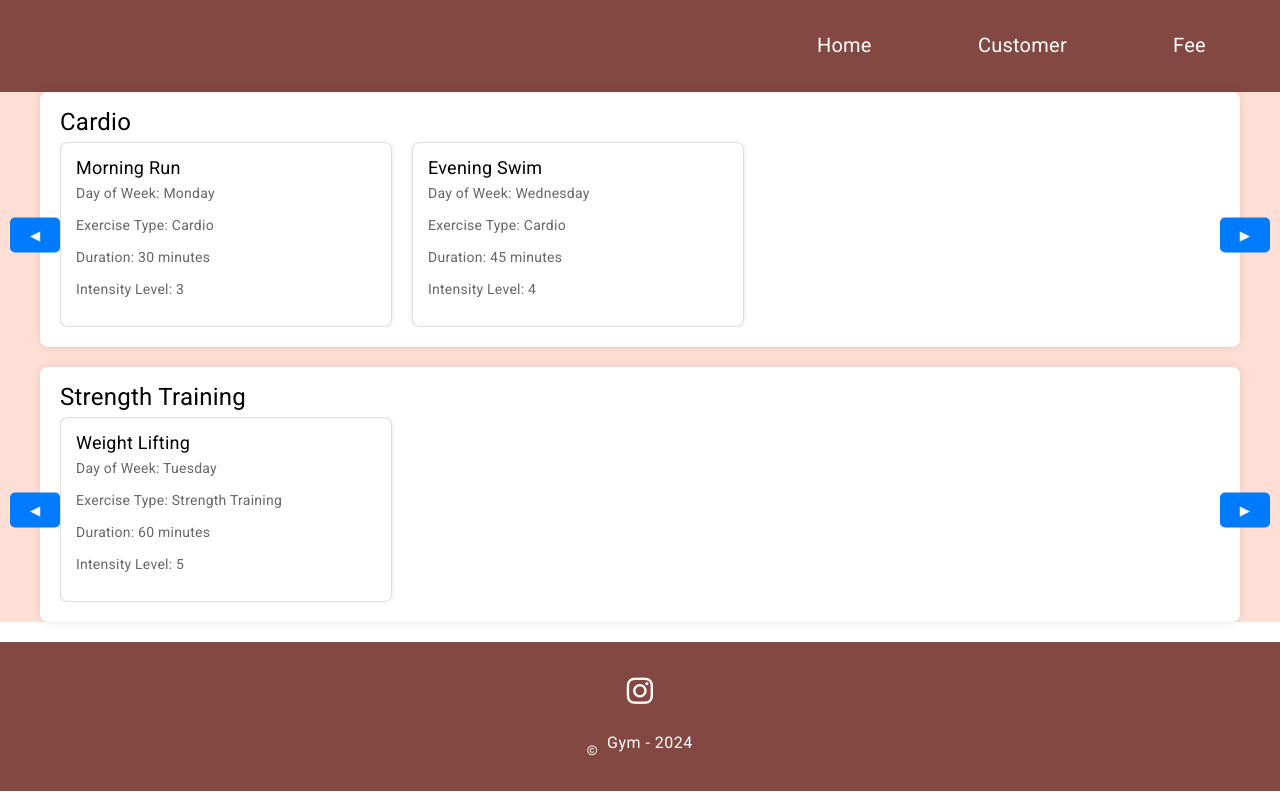
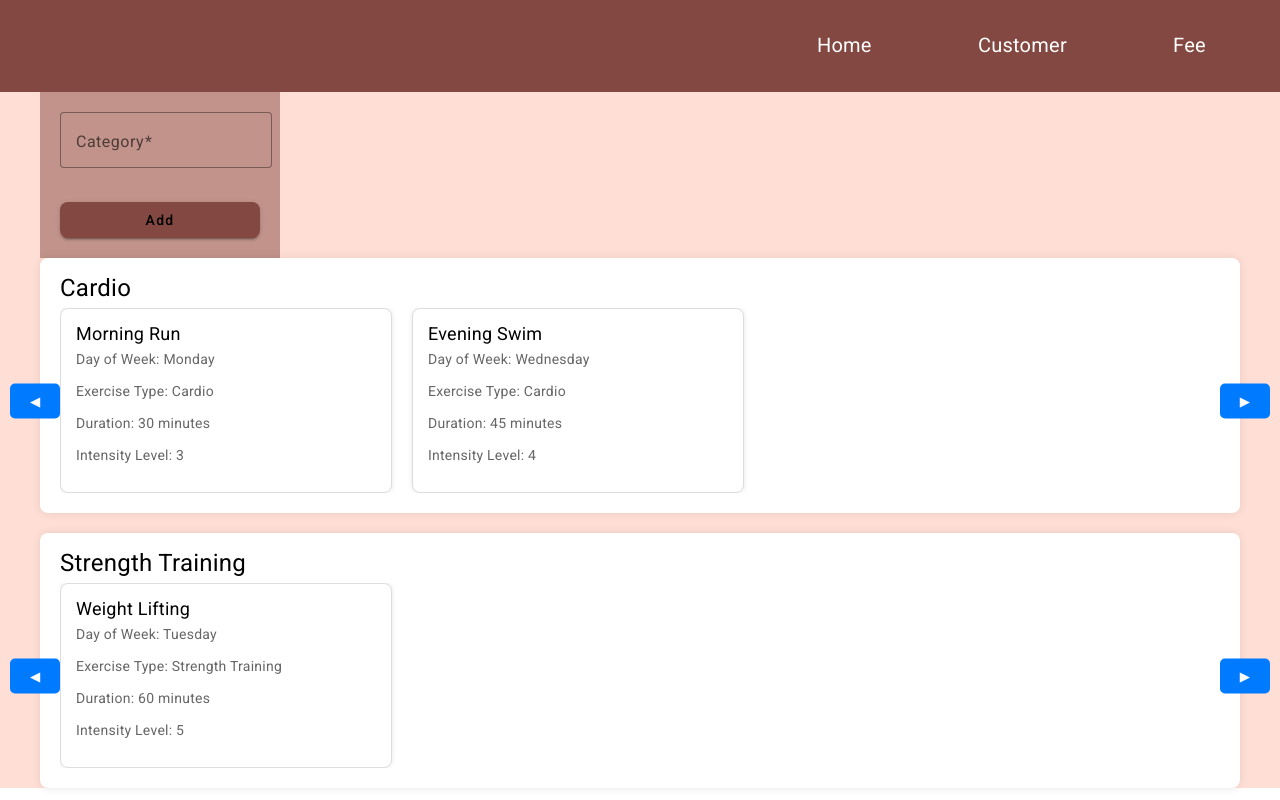
Before and after one commit to Soledad1988/FrontEndGym, an Angular app: page /routine in a window 1280 px wide. Shown: the top 800 px of the page. Built offline with nearby package versions, Linux system fonts and the light colour scheme.

Commit message:
change format

```diff
--- a/src/app/Components/routin/routin.component.css
+++ b/src/app/Components/routin/routin.component.css
@@ -8,6 +8,33 @@ body {
     max-width: 1200px;
     margin: 0 auto;
 }
+
+.form-category {
+    width: 20%;
+    background: #c1938b;
+    padding: 20px;
+    box-sizing: border-box;
+    justify-content: center;
+    flex-direction: column;
+  }
+
+  .full-width {
+      width: 100%;
+      height: 6%;
+
+  }
+
+  .button {
+      display: flex;
+      justify-content: center;
+  }
+
+  .button button {
+      width: 100%;
+      border-radius: 8px;
+      background-color: #834841;
+  }
+
 .category {
     background: #fff;
     margin-bottom: 20px;
--- a/src/app/Components/routin/routin.component.html
+++ b/src/app/Components/routin/routin.component.html
@@ -1,4 +1,19 @@
 <div class="container">
+  <section class="form-category">
+    <form (ngSubmit)="createCategory()">
+
+      <p>
+        <mat-form-field appearance="outline">
+          <mat-label>Category</mat-label>
+          <input matInput placeholder="Name" [(ngModel)]="category.type" name="name" required>
+        </mat-form-field>
+    </p>
+      <div class="button full-width">
+        <button mat-raised-button type="submit">Add</button>
+      </div>
+    </form>
+  </section>
+  <section>
     <div *ngFor="let category of categories" class="category">
       <div class="category-title">{{ category.type }}</div>
       <div class="carousel-wrapper">
@@ -17,4 +32,5 @@
         <button class="scroll-button scroll-button-right" (click)="scrollCarousel(category.idCategory!, 'right')">▶</button>
       </div>
     </div>
+  </section>
   </div>
--- a/src/app/Components/routin/routin.component.ts
+++ b/src/app/Components/routin/routin.component.ts
@@ -1,5 +1,7 @@
 import { Component, OnInit } from '@angular/core';
 import { Category } from '../../models/Category';
+import { CategoryService } from '../../service/category.service';
+import { ToastrService } from 'ngx-toastr';
 
 @Component({
   selector: 'app-routin',
@@ -7,6 +9,9 @@ import { Category } from '../../models/Category';
   styleUrl: './routin.component.css'
 })
 export class RoutinComponent implements OnInit{
+
+  category: Category = new Category();
+  categories2: Category[] = [];
 
   categories: Category[] = [
     {
@@ -29,9 +34,25 @@ export class RoutinComponent implements OnInit{
     // Add more categories as needed
   ];
 
-  constructor() { }
+  constructor( private categoryService: CategoryService,
+    private toastr: ToastrService,
+  ) { }
 
   ngOnInit(): void { }
+
+  createCategory() {
+    this.categoryService.createCategory(this.category).subscribe(
+      res => {
+        console.log(res);
+        this.toastr.success('El cliente se ha creado correctamente', 'Éxito');
+      },
+      (err) => {
+        console.error('Error al crear cliente:', err);
+        this.toastr.error('Error al crear el cliente', 'Error');
+
+      }
+    );
+  }
 
   scrollCarousel(categoryId: number | undefined, direction: string): void {
     if (categoryId !== undefined) {
--- a/src/app/service/routin.service.ts
+++ b/src/app/service/routin.service.ts
@@ -5,5 +5,6 @@ import { Injectable } from '@angular/core';
 })
 export class RoutinService {
 
+
   constructor() { }
 }
```
